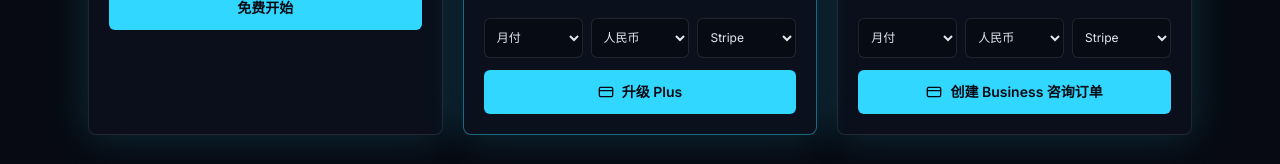
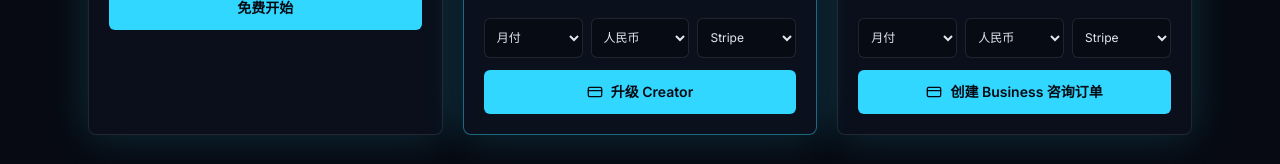
Before and after one commit to gegu702-maker/kaiqiang-ai, a Next.js app in the folder apps/web/: page /pricing in a window 1280 px wide. Shown: the part 628-792 px from the top of the page. Built offline with nearby package versions, Linux system fonts and the light colour scheme; no server answers.

Commit message:
fix: label creator checkout button

```diff
--- a/apps/web/components/PlanCheckoutButton.tsx
+++ b/apps/web/components/PlanCheckoutButton.tsx
@@ -32,7 +32,7 @@
       </div>
       <button className="flex h-11 w-full items-center justify-center gap-2 rounded-md bg-cyan px-4 text-sm font-semibold text-ink hover:bg-cyan/90">
         <CreditCard size={16} />
-        {plan === "plus" ? "升级 Plus" : plan === "pro" ? "升级 Pro" : "创建 Business 咨询订单"}
+        {plan === "plus" ? "升级 Creator" : plan === "pro" ? "升级 Pro" : "创建 Business 咨询订单"}
       </button>
       {state.message ? <p className={state.ok ? "text-xs text-lime" : "text-xs text-rose-200"}>{state.message}</p> : null}
     </form>
```
